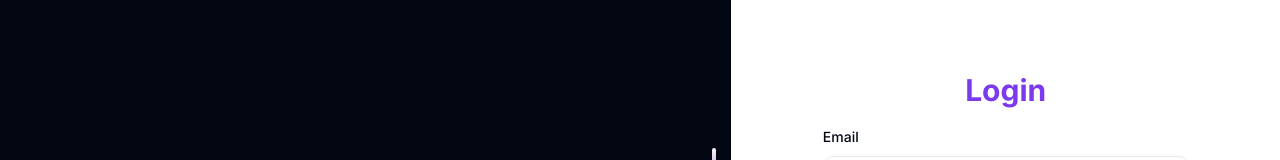
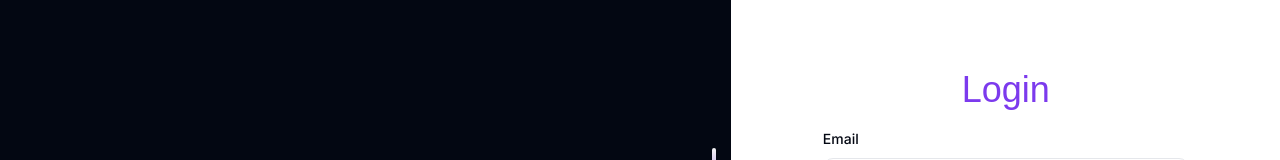
Before and after one commit to MohakBajaj/uncut, a Next.js app: page /login in a window 1280 px wide. Shown: the part 172-332 px from the top of the page. Built offline with nearby package versions, Linux system fonts and the light colour scheme; a web font is replaced by a local one.

Commit message:
Update login form styling

```diff
--- a/src/components/login-form.tsx
+++ b/src/components/login-form.tsx
@@ -84,7 +84,11 @@ export default function LoginForm() {
         transition={{ delay: 0.3, duration: 0.5, ease: "easeInOut" }}
         className=" flex-grow flex flex-col justify-center items-center h-full"
       >
-        <span className="text-3xl font-bold text-primary mb-4">Login</span>
+        <span
+          className={cn("text-4xl font-bold text-primary mb-4", sm.className)}
+        >
+          Login
+        </span>
         <Form {...form}>
           <form
             onSubmit={form.handleSubmit(onSubmit)}
```
